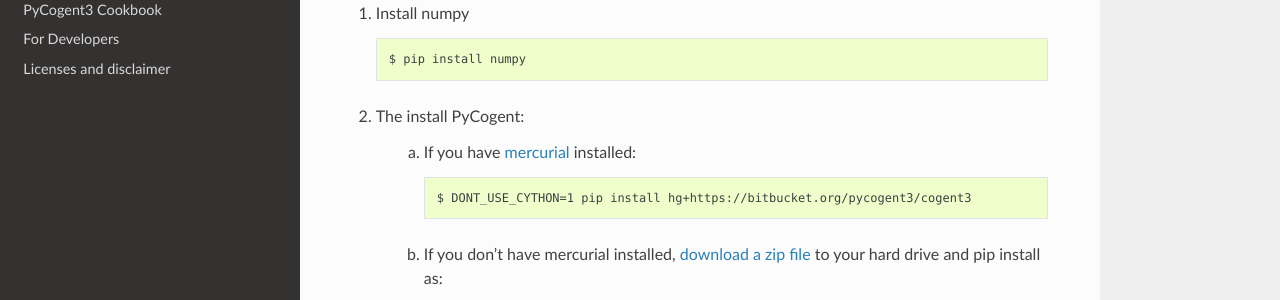
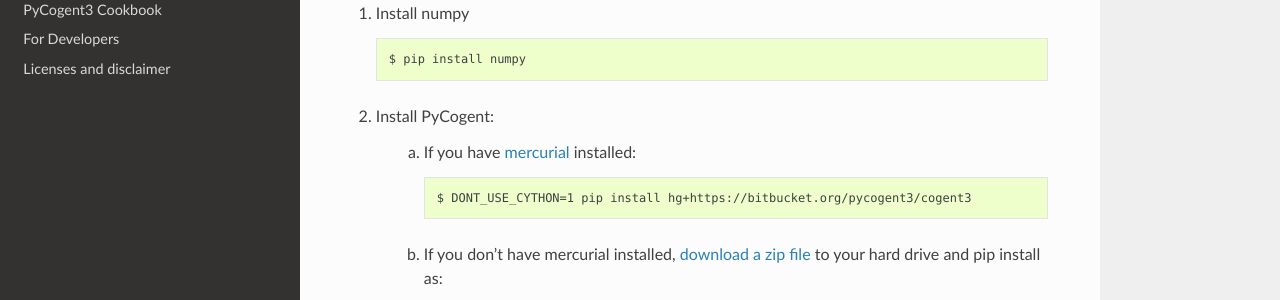
Before and after one commit to cogent3/cogent3, a Sphinx documentation site: the page built from doc/install.rst, in a window 1280 px wide and 1288 px high. Shown: the part 334-634 px from the top of the window. Built offline with Sphinx 7.4.7 and the Read the Docs theme 2.0.0, drawn with Linux system fonts in a browser that asks for light colours; formulas are drawn with MathJax 3.

```diff
--- a/doc/install.rst
+++ b/doc/install.rst
@@ -14,7 +14,7 @@ Assuming you have `pip <https://pypi.python.org/pypi/pip/>`_ installed on your s
 
     $ pip install numpy
 
-2. The install PyCogent:
+2. Install PyCogent:
 
     a) If you have `mercurial <https://pypi.python.org/pypi/Mercurial/3.9.1>`_ installed::
 
```
Also changed, not shown: README.md (+3 -1 lines).
